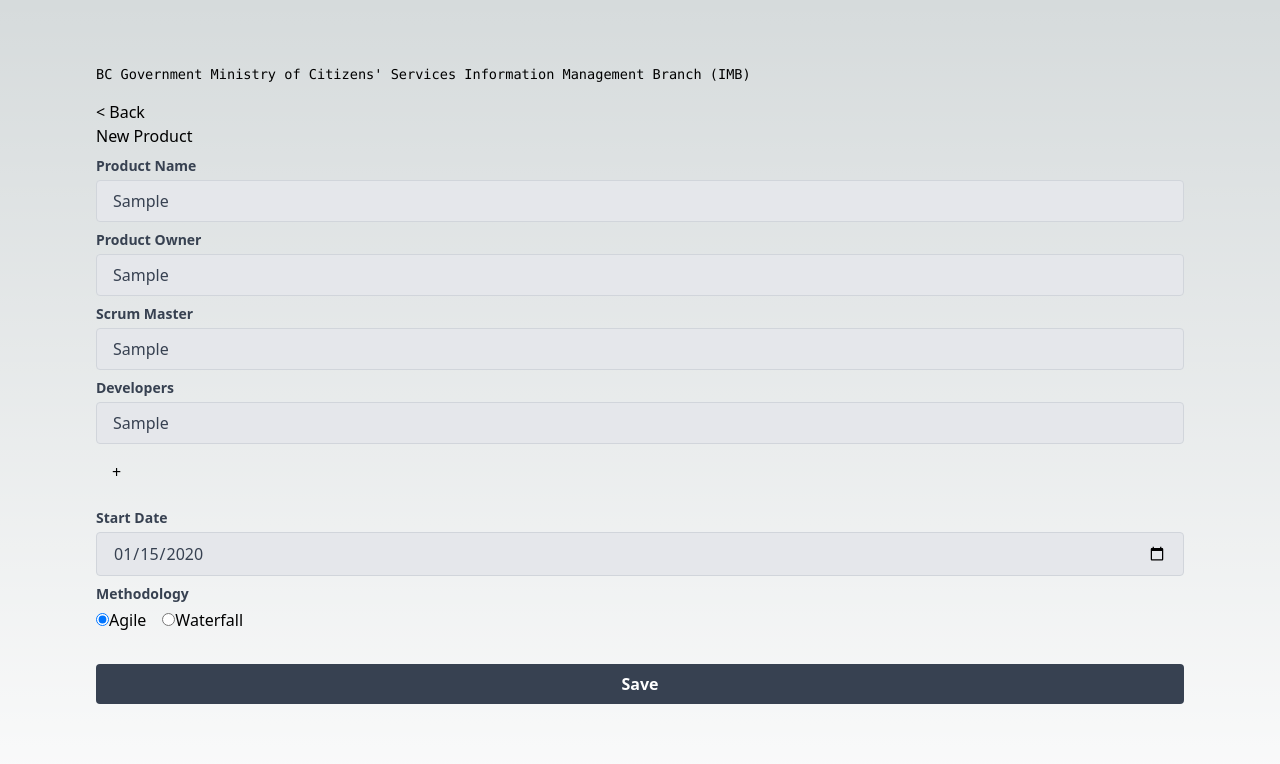
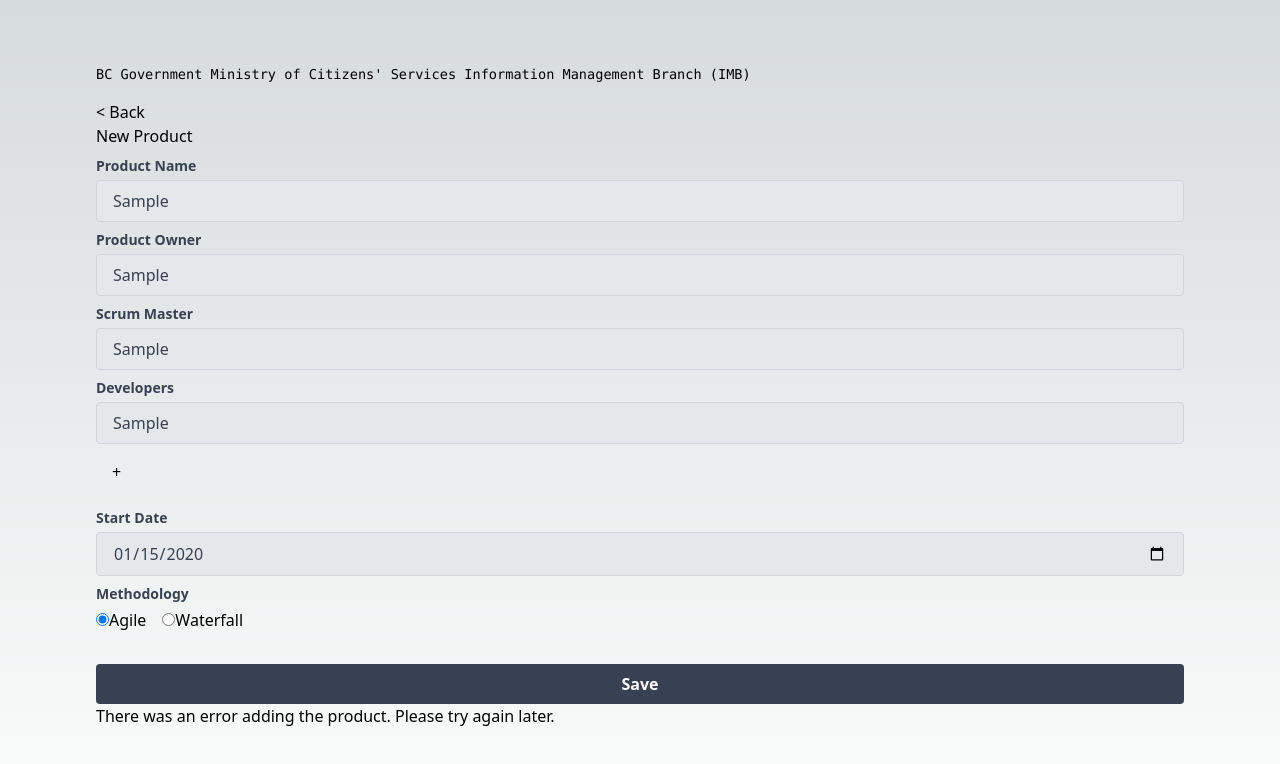
Before and after one commit to j-forsythe/Jillian-Forsythe-IS24-full-stack-competition-req97073, a Next.js app: page /products/create in a window 1280 px wide. Both pictures are taken after typing "Sample", "Sample", "Sample", "Sample", "2020-01-15" into the empty fields and a click on the button "Save". Shown: the top 764 px of the page. Built offline with nearby package versions, Linux system fonts and the light colour scheme; no server answers.

Commit message:
feat: improve product error handling

```diff
--- a/src/components/ProductForm.js
+++ b/src/components/ProductForm.js
@@ -22,6 +22,7 @@
   productData = undefined,
   handleSubmit = () => {},
   submitSuccess = false,
+  submitError = false,
 }) => {
   return (
     <>
@@ -151,6 +152,12 @@
         )}
       </Formik>
       {submitSuccess && <p>Product {productData ? 'Updated' : 'Added'}!</p>}
+      {submitError && (
+        <p>
+          There was an error {productData ? 'updating' : 'adding'} the product.
+          Please try again later.
+        </p>
+      )}
     </>
   )
 }
--- a/src/pages/products/create.js
+++ b/src/pages/products/create.js
@@ -3,6 +3,7 @@
 import ProductForm from '@/components/ProductForm'
 
 const NewProduct = () => {
+  const [hasError, setHasError] = useState(false)
   const [productAdded, setProductAdded] = useState(false)
 
   // send new product data to API
@@ -22,6 +23,7 @@
       })
       .catch((error) => {
         console.error('Error:', error)
+        setHasError(true)
       })
   }
 
@@ -29,7 +31,11 @@
     <>
       <Link href="/">&lt;&nbsp;Back</Link>
       <h1>New Product</h1>
-      <ProductForm handleSubmit={createProduct} submitSuccess={productAdded} />
+      <ProductForm
+        handleSubmit={createProduct}
+        submitSuccess={productAdded}
+        submitError={hasError}
+      />
     </>
   )
 }
--- a/src/pages/products/edit/[productId].js
+++ b/src/pages/products/edit/[productId].js
@@ -7,6 +7,7 @@
   const router = useRouter()
   const { productId } = router.query
   const [data, setData] = useState(null)
+  const [hasError, setHasError] = useState(false)
   const [isLoading, setLoading] = useState(false)
   const [productUpdated, setProductUpdated] = useState(false)
 
@@ -27,6 +28,7 @@
       })
       .catch((error) => {
         console.error('Error:', error)
+        setHasError(true)
       })
   }
 
@@ -53,6 +55,7 @@
         productData={data}
         submitSuccess={productUpdated}
         handleSubmit={updateProduct}
+        submitError={hasError}
       />
     </>
   )
```
